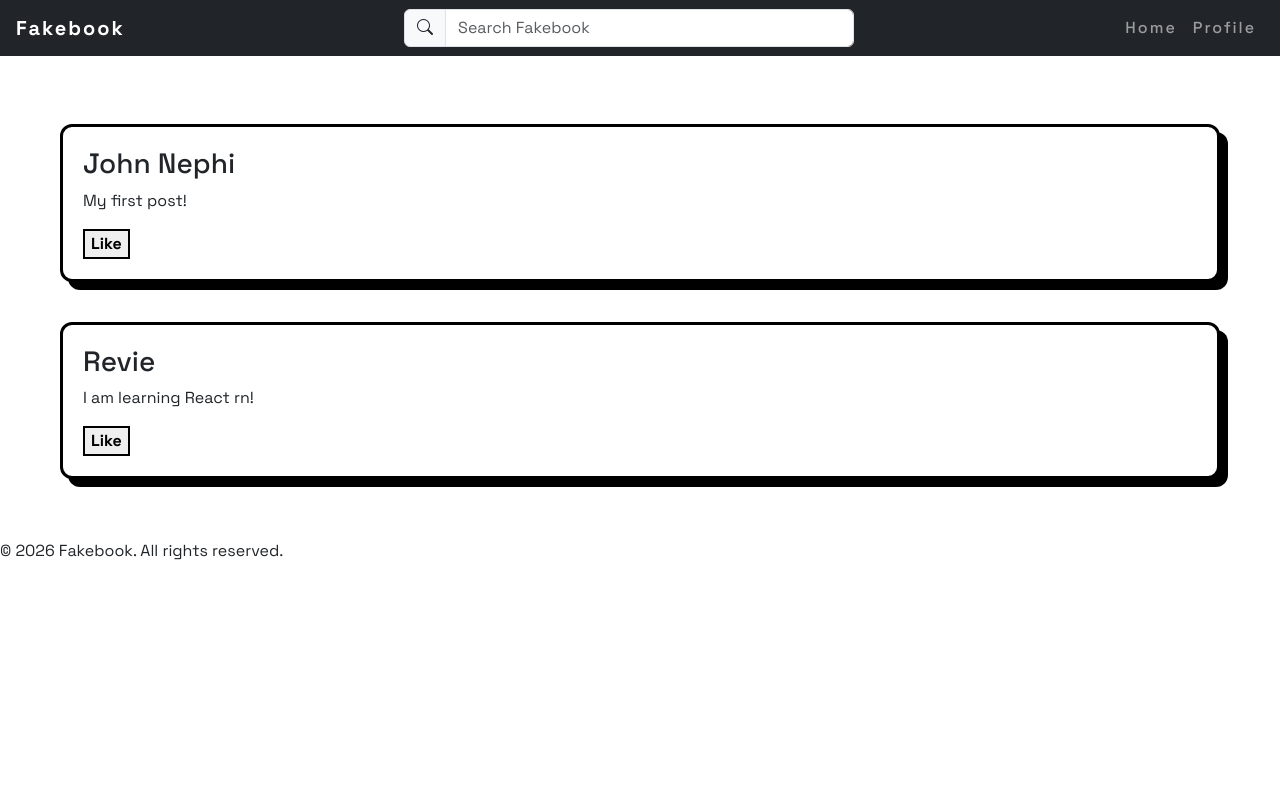
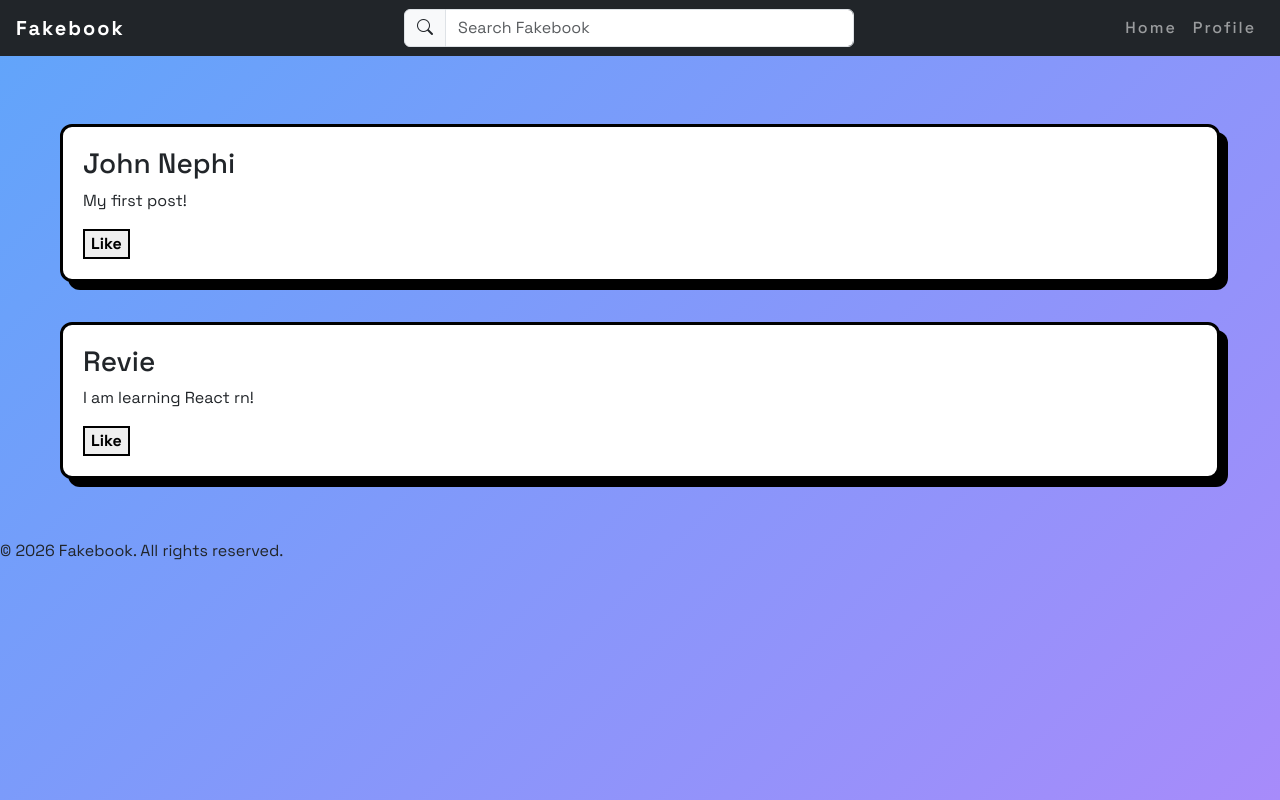
Before and after one commit to johnbords/learn-front-end, a React (Vite) app in the folder fakebook-frontend/: page / in a window 1280 px wide. Built offline with nearby package versions, Linux system fonts and the light colour scheme.

Commit message:
Week 4: Add blue-purple gradient color for background

```diff
--- a/fakebook-frontend/src/index.css
+++ b/fakebook-frontend/src/index.css
@@ -12,6 +12,17 @@ header {
   padding-bottom: 20px;
 }
 
+html,
+body,
+#root {
+  min-height: 100vh;
+  background: linear-gradient(
+  135deg,
+  #60a5fa 0%,
+  #a78bfa 100%
+);
+}
+
 footer {
   padding-top: 20px;
 }
--- a/fakebook-frontend/src/main.jsx
+++ b/fakebook-frontend/src/main.jsx
@@ -1,10 +1,12 @@
 import { StrictMode } from 'react'
 import { createRoot } from 'react-dom/client'
 import { BrowserRouter } from 'react-router-dom'
+import 'bootstrap/dist/css/bootstrap.min.css'
+import 'bootstrap-icons/font/bootstrap-icons.css';
 import './index.css'
 import './PostCard.css'
 import App from './App.jsx'
-import 'bootstrap-icons/font/bootstrap-icons.css';
+
 
 createRoot(document.getElementById('root')).render(
   <StrictMode>
```
